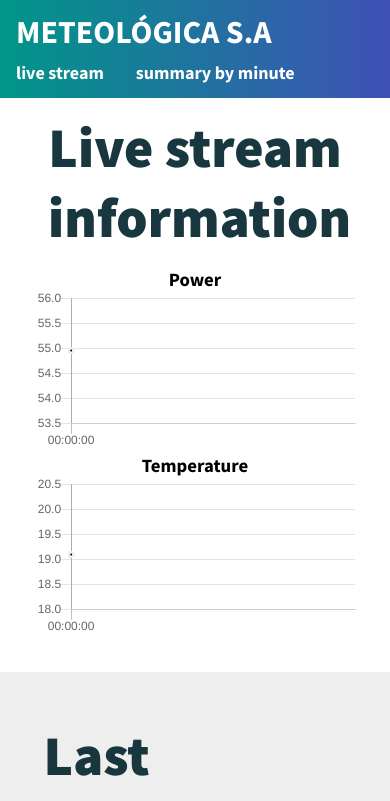
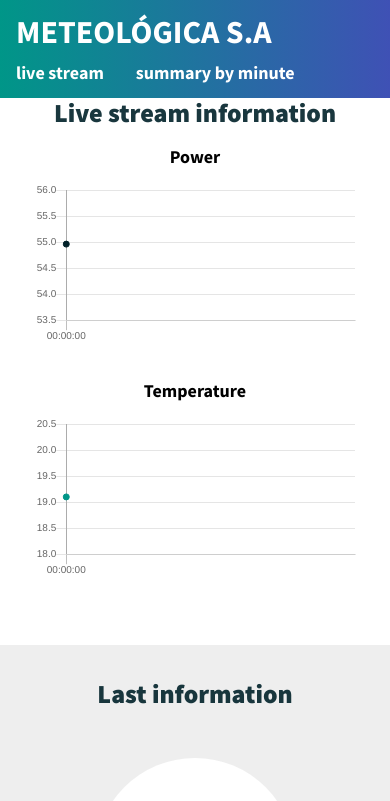
Before and after one commit to PozaTR/prueba_meteologica, a React (Create React App) app: page /#/ in a window 390 px wide. Shown: the top 801 px of the page. Built offline with nearby package versions, Linux system fonts and the light colour scheme.

Commit message:
add mobile styles in ChartInfo component

```diff
--- a/src/App.js
+++ b/src/App.js
@@ -58,9 +58,9 @@ class App extends React.Component {
             <Switch>
               <Route exact path='/'>
                 <LiveInfo
-                  powerInfo={powerInfo.slice(-30)}
-                  temperatureInfo={temperatureInfo.slice(-30)}
-                  time={time.slice(-30)}
+                  powerInfo={powerInfo.slice(-12)}
+                  temperatureInfo={temperatureInfo.slice(-12)}
+                  time={time.slice(-12)}
                   lastPowerInfo={lastPowerInfo}
                   lastTemperatureInfo={lastTemperatureInfo}
                 />
--- a/src/components/ChartInfo.js
+++ b/src/components/ChartInfo.js
@@ -16,22 +16,22 @@ class ChartInfo extends React.Component {
         datasets: [
           {
             label: 'Power',
-            fill: false,
+            fill: true,
             lineTension: 0.1,
-            backgroundColor: 'rgba(63, 81, 181, 1)',
-            borderColor: 'rgba(63, 81, 181, 1)',
+            backgroundColor: 'rgba(85, 162, 181, 0.6)',
+            borderColor: '#3f51b5',
             borderCapStyle: 'butt',
             borderDash: [],
             borderDashOffset: 0.0,
             borderJoinStyle: 'miter',
-            pointBorderColor: 'rgba(238, 238, 238, 1)',
-            pointBackgroundColor: 'rgba(0, 0, 0, 1)',
-            pointBorderWidth: 5,
+            pointBorderColor: '#002129',
+            pointBackgroundColor: '#002129',
+            pointBorderWidth: 0,
             pointHoverRadius: 5,
-            pointHoverBackgroundColor: 'rgba(0, 33, 41, 1)',
-            pointHoverBorderColor: 'rgba(0, 33, 41, 1)',
+            pointHoverBackgroundColor: '#55a2b5',
+            pointHoverBorderColor: '#002129',
             pointHoverBorderWidth: 2,
-            pointRadius: 1,
+            pointRadius: 3,
             pointHitRadius: 10,
             data: []
           }
@@ -42,22 +42,22 @@ class ChartInfo extends React.Component {
         datasets: [
           {
             label: 'Temperature',
-            fill: false,
+            fill: true,
             lineTension: 0.5,
-            backgroundColor: 'rgba(0, 204, 118, 1)',
-            borderColor: 'rgba(0, 204, 118, 1)',
+            backgroundColor: 'rgba(204, 244, 227, 0.6)',
+            borderColor: '#00cc76',
             borderCapStyle: 'butt',
             borderDash: [],
-            borderDashOffset: 0.5,
+            borderDashOffset: 0.0,
             borderJoinStyle: 'miter',
-            pointBorderColor: 'rgba(238, 238, 238, 1)',
-            pointBackgroundColor:'rgba(0, 0, 0, 1)',
-            pointBorderWidth: 5,
+            pointBorderColor: '#009688',
+            pointBackgroundColor:'#009688',
+            pointBorderWidth: 0,
             pointHoverRadius: 5,
-            pointHoverBackgroundColor: 'rgba(0, 150, 136, 1)',
-            pointHoverBorderColor: 'rgba(0, 150, 136, 1)',
+            pointHoverBackgroundColor: '#9de6c8',
+            pointHoverBorderColor: '#009688',
             pointHoverBorderWidth: 2,
-            pointRadius: 1,
+            pointRadius: 3,
             pointHitRadius: 10,
             data: []
           }
@@ -93,24 +93,52 @@ class ChartInfo extends React.Component {
     const { powerChartData,  temperatureChartData } = this.state;
 
     return(
-      <section className="chartInfo__container">
+      <section className="chartInfo">
         <h2 className="chartInfo__title">Live stream information</h2>
-        <div className="chartInfo__wrapper">
-          <h3>Power</h3>
+        <div className="chartInfo__wrapper wrapper">
+          <h3 className="chartInfo__chart-name">Power</h3>
           <Line className="chartInfo__data"
             data={powerChartData}
             width={100}
             height={50}
             legend={{display: false}}
+            options={{
+              scales: {
+                  yAxes: [{
+                      ticks: {
+                          fontSize: 10
+                      }
+                  }],
+                  xAxes: [{
+                    ticks: {
+                        fontSize: 10
+                    }
+                }]
+              }
+            }}
           />
         </div>
-       <div className="chartInfo__wrapper">
-          <h3>Temperature</h3>
+       <div className="chartInfo__wrapper wrapper">
+          <h3 className="chartInfo__chart-name">Temperature</h3>
           <Line className="chartInfo__data"
             data={temperatureChartData}
             width={100}
             height={50}
             legend={{display: false}}
+            options={{
+              scales: {
+                  yAxes: [{
+                      ticks: {
+                          fontSize: 10
+                      }
+                  }],
+                  xAxes: [{
+                    ticks: {
+                        fontSize: 10
+                    }
+                }]
+              }
+            }}
           />
        </div>
 
--- a/src/styles/components/app.scss
+++ b/src/styles/components/app.scss
@@ -4,7 +4,7 @@ $headerHeight: $gap-xl;
 .header {
   align-items: center;
   background: transparent;
-  background: linear-gradient(to left, $secundary, $primary-dark);
+  background: linear-gradient(to left, $secondary, $primary-dark);
   display: flex;
   flex-wrap: wrap;
   font-size: 18px;
@@ -64,7 +64,7 @@ $headerHeight: $gap-xl;
 
 .footer {
   color:rgba(255, 255, 255, 0.3);
-  background-color: $secundary-dark;
+  background-color: $secondary-dark;
   padding: $gap-md;
   text-align: center;
 }
--- a/src/styles/components/chartInfo.scss
+++ b/src/styles/components/chartInfo.scss
@@ -3,17 +3,19 @@
 
 
 .chartInfo {
-
-  &__container {
-    padding: $gap-lg;
-    text-align: center;
-  }
+  padding: $gap-lg;
+  text-align: center;
 
   &__title {
     @include section-title;
   }
 
   &__wrapper {
-    max-width: 920px;
+    padding-bottom: $gap-lg;
+  }
+
+  &__chart-name {
+    font-size: 18px;
+    padding-bottom: $gap-md;
   }
 }
--- a/src/styles/components/lastInfo.scss
+++ b/src/styles/components/lastInfo.scss
@@ -17,6 +17,6 @@
 }
 
 .lastInfo__information {
-  color: rgba($secundary-dark, 0.6);
+  color: rgba($secondary-dark, 0.6);
   font-size: 64px;
 }
--- a/src/styles/core/_mixins.scss
+++ b/src/styles/core/_mixins.scss
@@ -14,8 +14,8 @@
 }
 
 @mixin section-title {
-  color: rgba($secundary-dark, 0.9);
-  font-size: 56px;
+  color: rgba($secondary-dark, 0.9);
+  font-size: 26px;
   font-weight: 900;
-  padding: $gap-md;
+  padding-bottom: $gap-md;
 }
--- a/src/styles/core/_variables.scss
+++ b/src/styles/core/_variables.scss
@@ -3,8 +3,8 @@ $white: #fff;
 $ligth: #eee;
 $primary: #00cc76;
 $primary-dark: #009688;
-$secundary: #3f51b5;
-$secundary-dark: #002129;
+$secondary: #3f51b5;
+$secondary-dark: #002129;
 $dark: #000;
 
 // sizes
```
